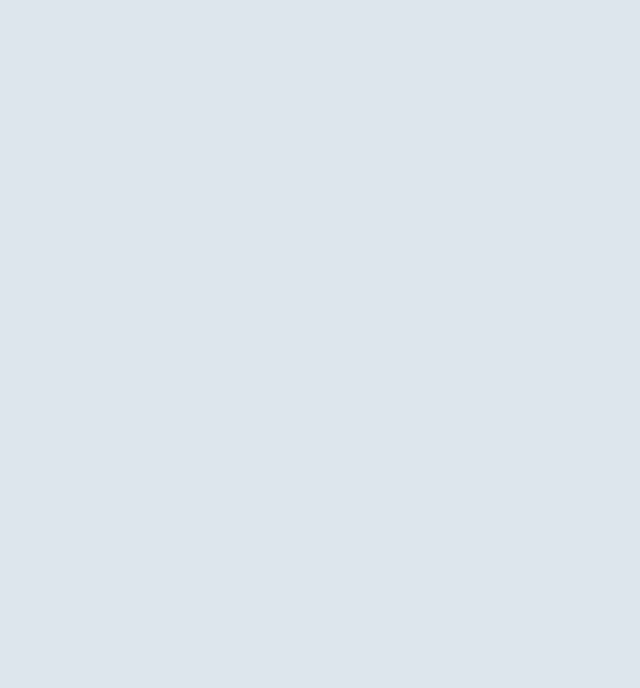
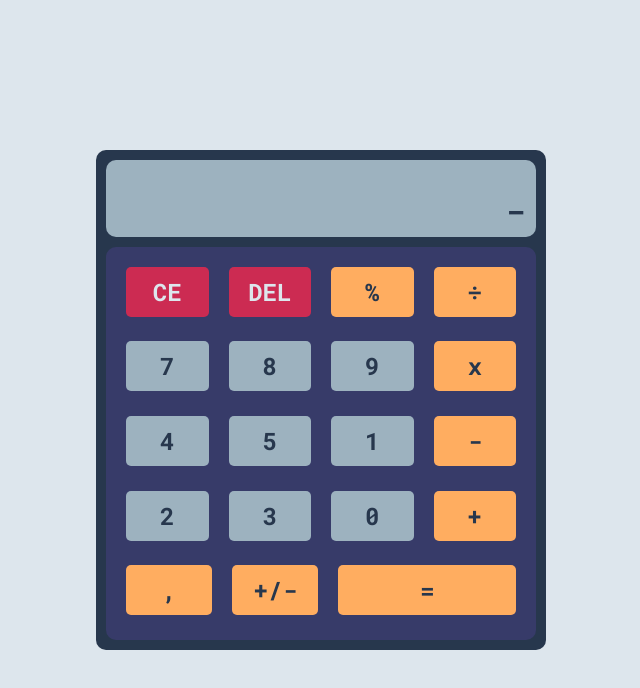
Before and after one commit to jarvis09-yann/calculator, a plain HTML site: page index.html in a window 1280 px wide. Shown: the whole page, without its empty margins (319-959 px from the left). Drawn offline with Linux system fonts and the light colour scheme.

Commit message:
added the html/css for the calculator

```diff
--- a/index.html
+++ b/index.html
@@ -19,6 +19,55 @@
         <a href="#">upgrade your browser</a> to improve your experience.
       </p>
     <![endif]-->
+    <div class="calculator-container">
+      <div class="calculator">
+        <div class="display-container">
+          <div class="display">
+            <span id="typing-indicator">_</span>
+            <p id="display-text"></p>
+          </div>
+        </div>
+        <div class="keys-container">
+          <div class="key-container" id="CLEAR"><p class="key">CE</p></div>
+          <div class="key-container" id="DELETE">
+            <p class="key">DEL</p>
+          </div>
+          <div class="key-container special-key" id="PERCENT">
+            <p class="key">%</p>
+          </div>
+          <div class="key-container special-key" id="DIVIDE">
+            <p class="key">÷</p>
+          </div>
+          <div class="key-container" id="key-7"><p class="key">7</p></div>
+          <div class="key-container" id="key-8"><p class="key">8</p></div>
+          <div class="key-container" id="key-9"><p class="key">9</p></div>
+          <div class="key-container special-key" id="MULTIPLY">
+            <p class="key">x</p>
+          </div>
+          <div class="key-container" id="key-4"><p class="key">4</p></div>
+          <div class="key-container" id="key-5"><p class="key">5</p></div>
+          <div class="key-container" id="key-1"><p class="key">1</p></div>
+          <div class="key-container special-key" id="MINUS">
+            <p class="key">-</p>
+          </div>
+          <div class="key-container" id="key-2"><p class="key">2</p></div>
+          <div class="key-container" id="key-3"><p class="key">3</p></div>
+          <div class="key-container" id="key-0"><p class="key">0</p></div>
+          <div class="key-container special-key" id="PLUS">
+            <p class="key">+</p>
+          </div>
+          <div class="key-container special-key" id="COMMA">
+            <p class="key">,</p>
+          </div>
+          <div class="key-container special-key" id="NEGATIVE">
+            <p class="key">+/-</p>
+          </div>
+          <div class="key-container special-key" id="EQUAL">
+            <p class="key">=</p>
+          </div>
+        </div>
+      </div>
+    </div>
     <script src="./app.js" async defer></script>
   </body>
 </html>
--- a/style.css
+++ b/style.css
@@ -10,6 +10,8 @@
   --c-lighter: #373b69;
   --c-light: #9db2bf;
   --c-bg: #dde6ed;
+  --c-red: #cc2b52;
+  --c-accent: #ffad60;
 }
 
 body {
@@ -18,3 +20,119 @@ body {
   color: var(--c-dark);
   height: 100vh;
 }
+
+.calculator-container {
+  width: 100%;
+  height: 100%;
+  display: flex;
+  flex-direction: column;
+  justify-content: center;
+  align-items: center;
+}
+
+.calculator {
+  width: 450px;
+  height: 500px;
+  background-color: var(--c-dark);
+  border-radius: 10px;
+  padding: 10px;
+  display: flex;
+  flex-direction: column;
+  justify-content: space-between;
+  align-items: center;
+}
+
+.display-container,
+.keys-container {
+  width: 100%;
+  border-radius: 10px;
+  display: flex;
+  justify-content: space-between;
+  align-items: center;
+  padding: 10px;
+}
+
+.display-container {
+  background-color: var(--c-light);
+  height: 90px;
+}
+
+.display {
+  display: flex;
+  justify-content: end;
+  align-items: center;
+  width: 100%;
+  height: 100%;
+}
+
+#display-text,
+#typing-indicator {
+  font-size: 32px;
+  font-weight: 1000;
+}
+
+#typing-indicator {
+  animation: blink 1s infinite step-end;
+  transition: none;
+}
+
+@keyframes blink {
+  0% {
+    opacity: 100;
+  }
+  50% {
+    opacity: 0;
+  }
+}
+
+.keys-container {
+  margin-top: 10px;
+  width: 100%;
+  height: 100%;
+  background-color: var(--c-lighter);
+  display: flex;
+  justify-content: start;
+  align-items: start;
+  flex-wrap: wrap;
+}
+
+.key-container {
+  background-color: var(--c-light);
+  flex: 1 1 calc(410px / 5);
+  margin: 10px;
+  line-height: 50px;
+  border-radius: 5px;
+  display: flex;
+  justify-content: center;
+  align-items: center;
+  cursor: pointer;
+  transition: 0.25s;
+}
+
+.key-container:hover {
+  filter: brightness(1.2);
+}
+
+.key-container:active {
+  transform: scale(1.05);
+}
+
+.key {
+  font-size: 24px;
+  font-weight: 800;
+  user-select: none;
+}
+
+.special-key {
+  background-color: var(--c-accent);
+}
+
+#EQUAL {
+  flex: 3 0 165px;
+}
+
+#CLEAR,
+#DELETE {
+  background-color: var(--c-red);
+  color: var(--c-bg);
+}
```
